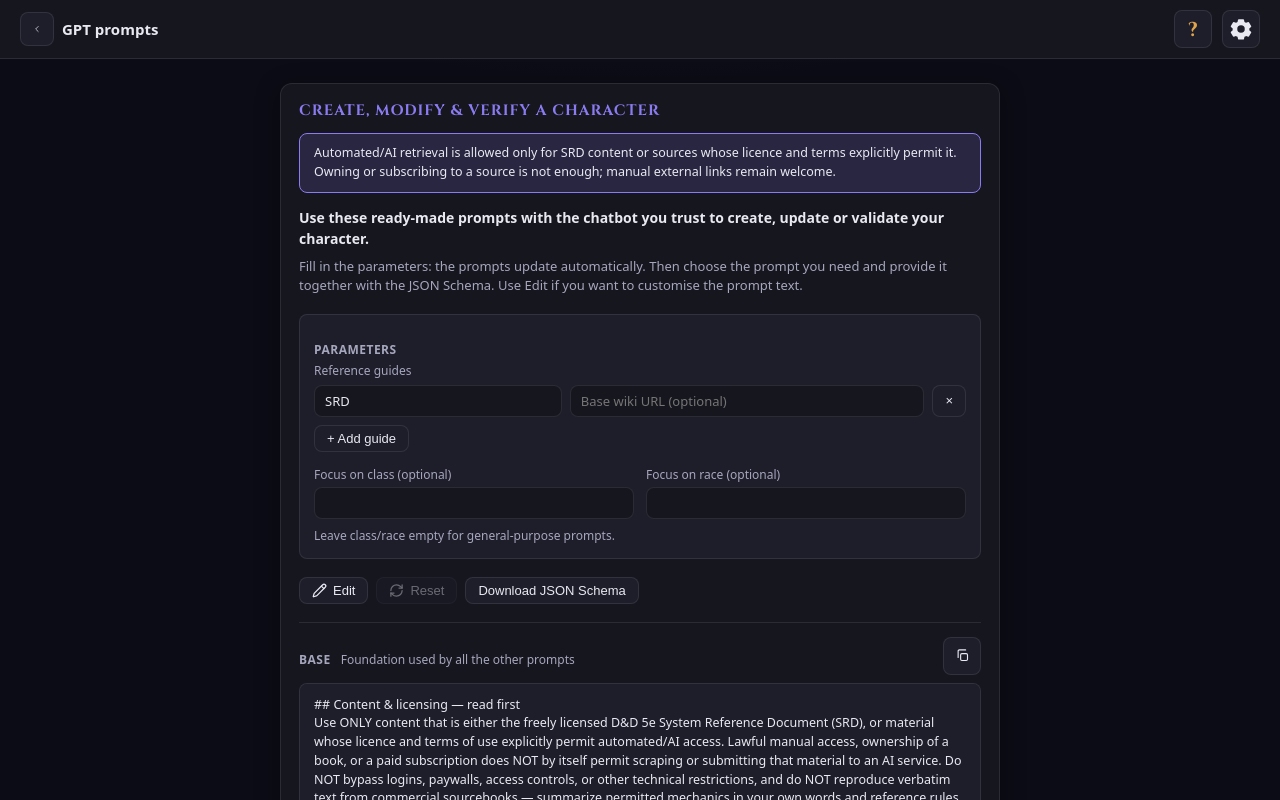
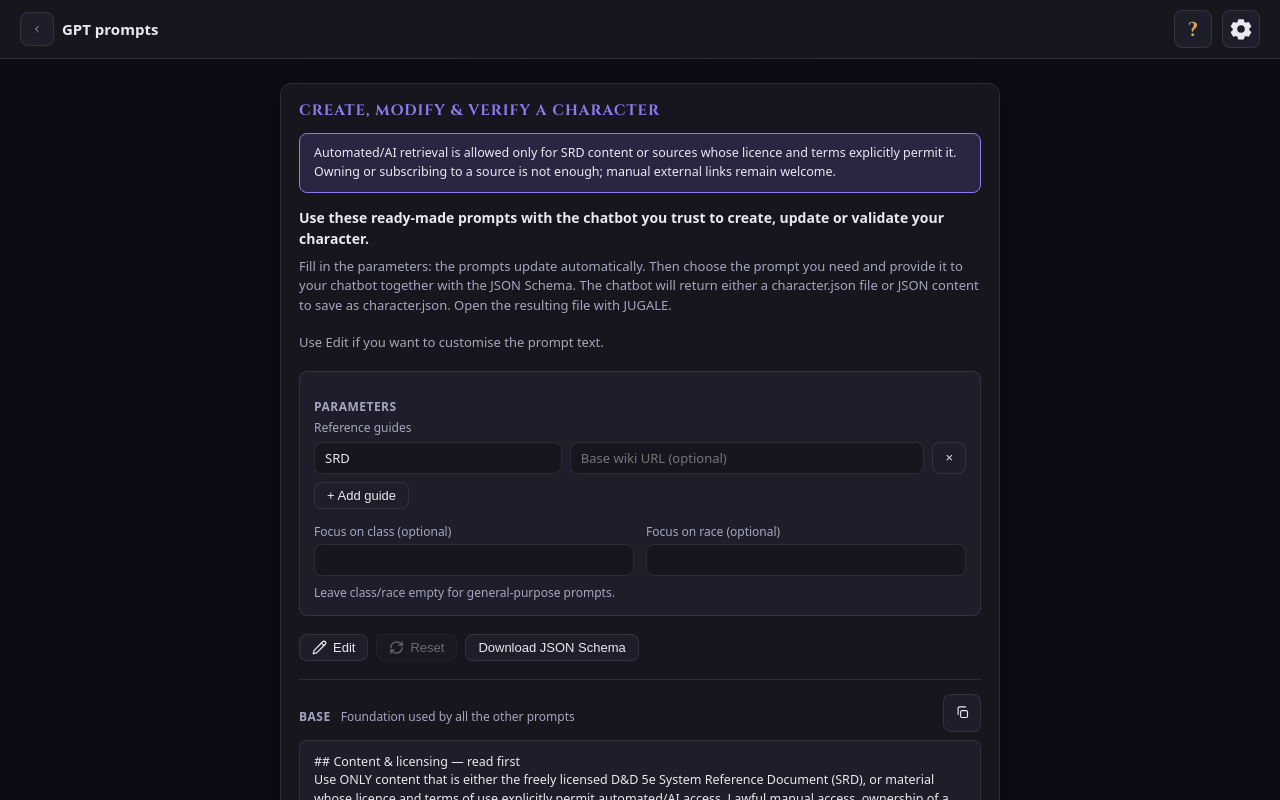
Before and after one commit to SaverioAzzato/jugale, a React (Vite) app: page / in a window 1280 px wide. Both pictures are taken after a click on the button 1193 px from the left and 29 px from the top of the page. Shown: the top 800 px of the page. Built offline with nearby package versions, Linux system fonts and the light colour scheme.

Commit message:
docs: explain chatbot output workflow

```diff
--- a/src/i18n/useI18n.ts
+++ b/src/i18n/useI18n.ts
@@ -186,7 +186,8 @@ const en = {
   "prompts.banner": "Automated/AI retrieval is allowed only for SRD content or sources whose licence and terms explicitly permit it. Owning or subscribing to a source is not enough; manual external links remain welcome.",
   "prompts.sectionBuildTitle": "Create, modify & verify a character",
   "prompts.introLead": "Use these ready-made prompts with the chatbot you trust to create, update or validate your character.",
-  "prompts.introHow": "Fill in the parameters: the prompts update automatically. Then choose the prompt you need and provide it together with the JSON Schema. Use Edit if you want to customise the prompt text.",
+  "prompts.introHow": "Fill in the parameters: the prompts update automatically. Then choose the prompt you need and provide it to your chatbot together with the JSON Schema. The chatbot will return either a character.json file or JSON content to save as character.json. Open the resulting file with JUGALE.",
+  "prompts.introEdit": "Use Edit if you want to customise the prompt text.",
   "prompts.shareIntro": "The Share buttons quickly send the prompt, schema and character to GPT apps installed on this Android device.",
   "prompts.sectionMigrateTitle": "Migrate an old character",
   "prompts.sectionMigrateIntro": "Opened an older character.json? Bring it up to the current schema. Download the JSON Schema (button above) and the schema changelog (button below), then paste the Migrate prompt into your chatbot with both files attached — it reads your file's version and applies each schema change, in order, up to the current one. No parameters needed.",
@@ -688,7 +689,8 @@ const it: Record<StringKey, string> = {
   "prompts.banner": "Il retrieval automatico/AI è ammesso solo per contenuti SRD o fonti la cui licenza e i cui termini lo consentono esplicitamente. Possedere una fonte o avere un abbonamento non basta; i link esterni manuali restano benvenuti.",
   "prompts.sectionBuildTitle": "Crea, modifica e verifica un personaggio",
   "prompts.introLead": "Puoi usare questi prompt già pronti con il tuo chatbot di fiducia per creare, modificare o validare il tuo personaggio.",
-  "prompts.introHow": "Compila i parametri: i prompt si aggiornano automaticamente. Poi scegli quello che ti serve e forniscilo al chatbot insieme allo Schema JSON. Usa Modifica se vuoi personalizzare il testo dei prompt.",
+  "prompts.introHow": "Compila i parametri: i prompt si aggiornano automaticamente. Poi scegli quello che ti serve e forniscilo al chatbot insieme allo Schema JSON. Il chatbot ti restituirà un file character.json oppure il contenuto JSON da salvare come character.json. Apri quindi il file ottenuto con JUGALE.",
+  "prompts.introEdit": "Usa Modifica se vuoi personalizzare il testo dei prompt.",
   "prompts.shareIntro": "I tasti Condividi inviano rapidamente prompt, schema e personaggio alle app GPT installate su questo dispositivo Android.",
   "prompts.sectionMigrateTitle": "Migra un personaggio vecchio",
   "prompts.sectionMigrateIntro": "Hai aperto un character.json vecchio? Portalo allo schema corrente. Scarica lo JSON Schema (pulsante sopra) e il changelog dello schema (pulsante qui sotto), poi incolla il prompt Migra nel tuo chatbot con entrambi i file allegati: legge la versione del file e applica ogni cambio di schema, in ordine, fino a quella corrente. Non servono parametri.",
--- a/src/ui/PromptsPage.tsx
+++ b/src/ui/PromptsPage.tsx
@@ -438,6 +438,7 @@ export function PromptsPage() {
         </p>
         <p className="prompts-intro prompts-intro-lead"><strong>{t("prompts.introLead")}</strong></p>
         <p className="prompts-intro">{t("prompts.introHow")}</p>
+        <p className="prompts-intro">{t("prompts.introEdit")}</p>
         {isAndroid() && <p className="prompts-intro prompts-share-intro">{t("prompts.shareIntro")}</p>}
 
         <div className="prompts-params">
```
Also changed, not shown: 1 other file (tests, documents, lock files or other folders).
